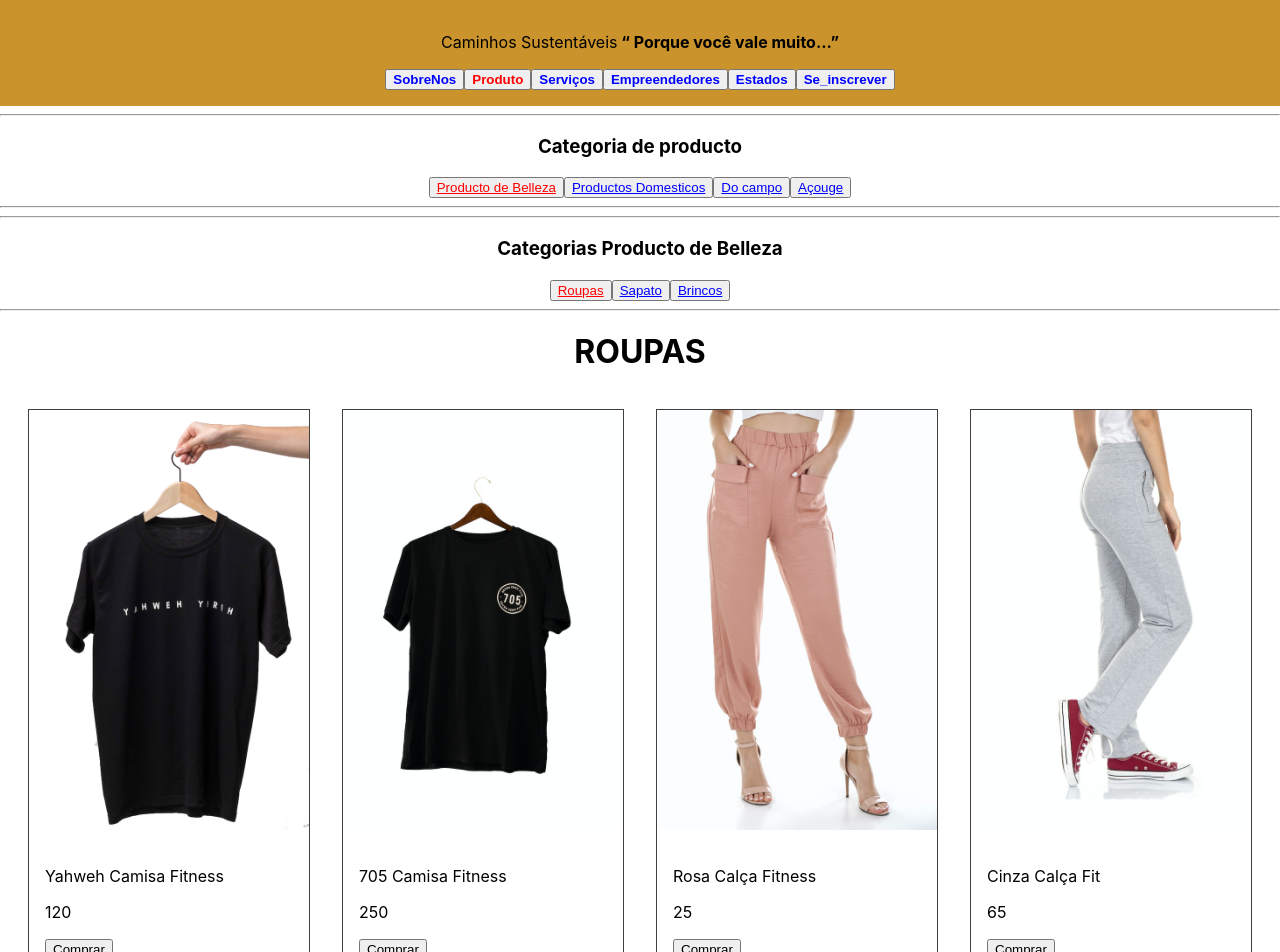
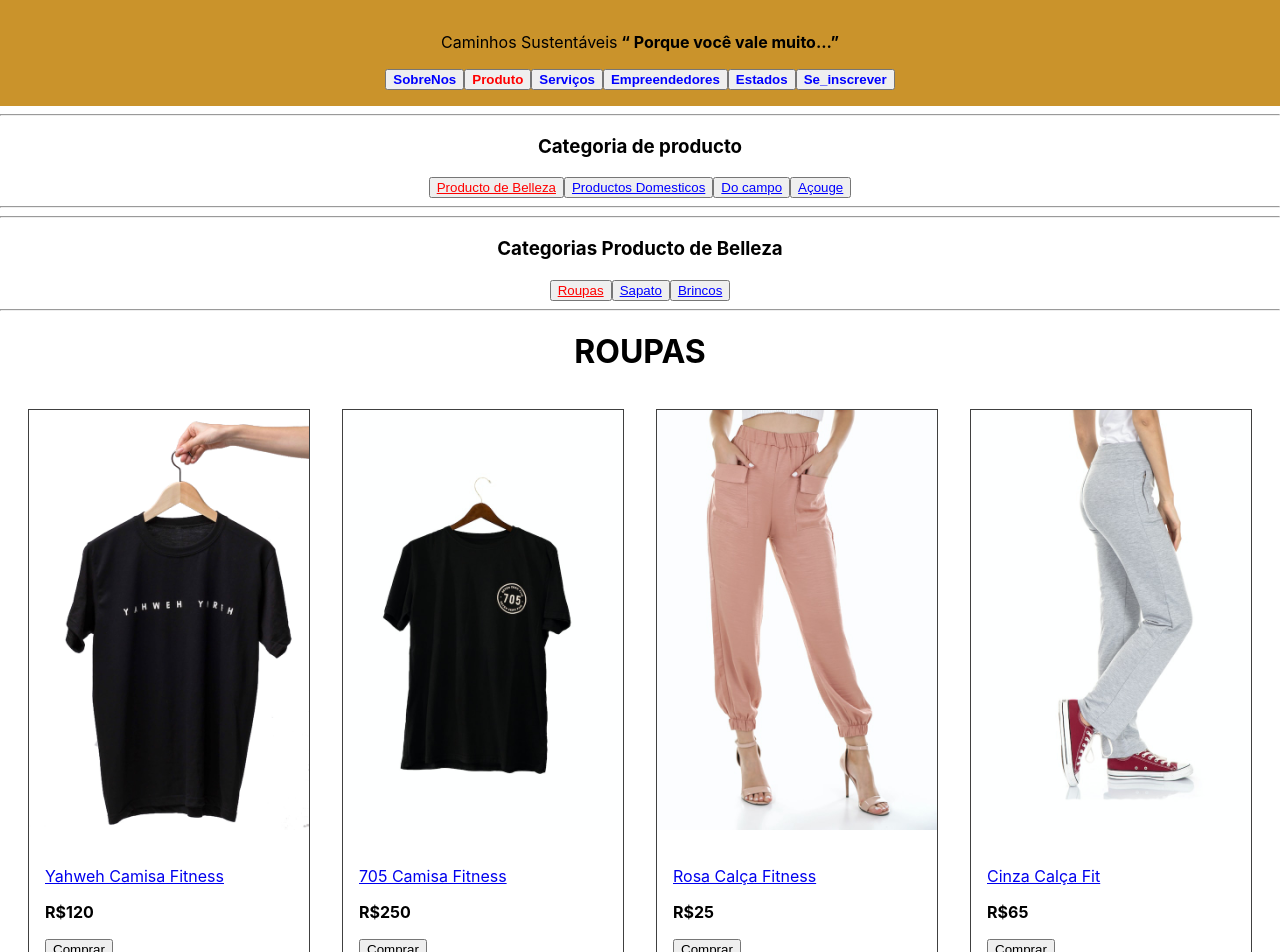
Before and after one commit to Gabyzda/Caminhos-Sustent-veis, a React (Create React App) app in the folder frontend/: page /Produto/Prodbelleza/Roupas in a window 1280 px wide. Shown: the top 952 px of the page. Built offline with nearby package versions, Linux system fonts and the light colour scheme.

Commit message:
-Criado atalho para produto individual na tela

```diff
--- a/frontend/src/componentesproducto/bellezacomponentes/Roupas.js
+++ b/frontend/src/componentesproducto/bellezacomponentes/Roupas.js
@@ -9,10 +9,16 @@ export default function Roupas() {
             <div className="produtos">
                 {data.products.map(product => (
                     <div className="produto" key={product.slug}>
-                        <img src={product.image} alt={product.name} />
+                        <a href={`/produto/${product.slug}`}>
+                            <img src={product.image} alt={product.name} />
+                        </a>
                         <div className="produto-info">
-                            <p>{product.name}</p>
-                            <p>{product.price}</p>
+                            <a href={`/produto/${product.slug}`}>
+                                <p>{product.name}</p>
+                            </a>
+                            <p>
+                                <strong>R${product.price}</strong>
+                            </p>
                             <button>Comprar</button>
                         </div>
                     </div>))
```
